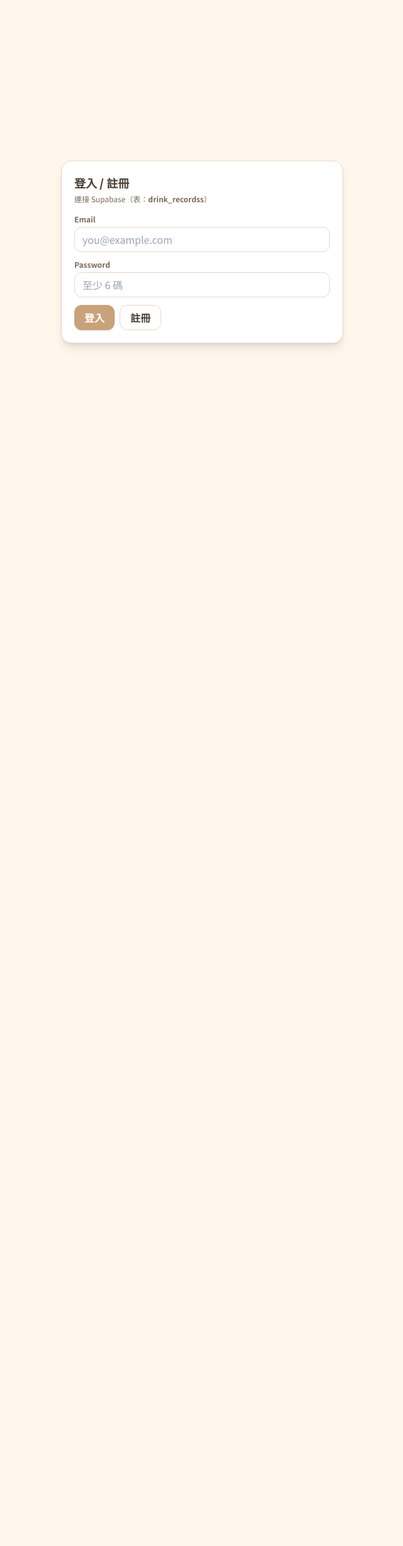
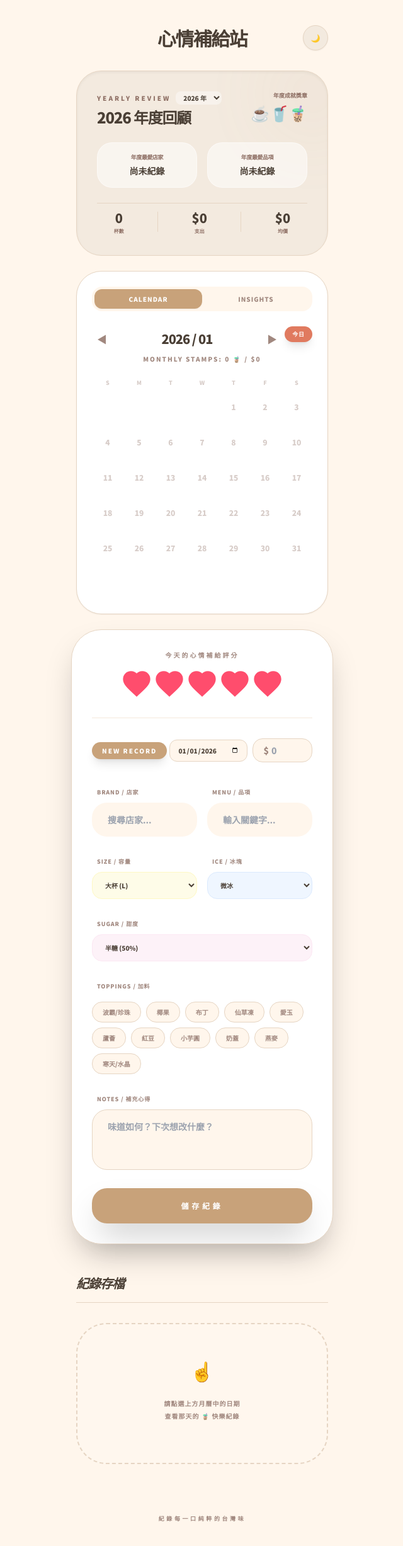
Before and after one commit to YWruirui36/Drinkmore3.0, a React (Vite) app: page / in a window 1280 px wide. Shown: the top 2454 px of the page at 63% size, without its empty margins (319-959 px from the left). Before the commit the page ends 800 px from the top, so only its background shows below. Built offline with nearby package versions, Linux system fonts and the light colour scheme; no server answers.

Commit message:
Add files via upload

```diff
--- a/App.tsx
+++ b/App.tsx
@@ -1,317 +1,155 @@
 
-import React, { useEffect, useMemo, useState } from "react";
-import { createClient } from "@supabase/supabase-js";
+import React, { useState, useEffect, useMemo } from 'react';
+import DrinkForm from './DrinkForm';
+import HistoryList from './HistoryList';
+import Dashboard from './Dashboard';
+import { DrinkRecord } from './types';
 
-import Dashboard from "./Dashboard";
-import DrinkForm from "./DrinkForm";
-import HistoryList from "./HistoryList";
-import { DrinkRecord } from "./types";
+const App: React.FC = () => {
+  const [records, setRecords] = useState<DrinkRecord[]>([]);
+  const [isDarkMode, setIsDarkMode] = useState(false);
+  const [filterDate, setFilterDate] = useState<Date | null>(null);
+  const [editingRecord, setEditingRecord] = useState<DrinkRecord | null>(null);
 
-/**
- * ✅ 你目前 Supabase 表名是 drink_recordss（多一個 s）
- * 如果你之後改回 drink_records，記得把這裡一起改掉
- */
-const TABLE_NAME = "drink_recordss";
+  useEffect(() => {
+    const savedRecords = localStorage.getItem('tai_tea_records');
+    if (savedRecords) {
+      try {
+        setRecords(JSON.parse(savedRecords));
+      } catch (e) {
+        console.error("Failed to parse saved records");
+      }
+    }
+    const savedTheme = localStorage.getItem('theme');
+    if (savedTheme === 'dark' || (!savedTheme && window.matchMedia('(prefers-color-scheme: dark)').matches)) {
+      setIsDarkMode(true);
+    }
+  }, []);
 
-/**
- * 兼容 Vite / 非 Vite 的 env 讀法
- */
-function getEnv(key: string) {
-  // Vite
-  // @ts-ignore
-  const v = typeof import.meta !== "undefined" ? import.meta.env?.[key] : undefined;
-  // CRA / Node
-  // @ts-ignore
-  const p = typeof process !== "undefined" ? process.env?.[key] : undefined;
-  return (v ?? p) as string | undefined;
+  useEffect(() => {
+    localStorage.setItem('tai_tea_records', JSON.stringify(records));
+  }, [records]);
+
+  useEffect(() => {
+    if (isDarkMode) {
+      document.documentElement.classList.add('dark');
+      localStorage.setItem('theme', 'dark');
+    } else {
+      document.documentElement.classList.remove('dark');
+      localStorage.setItem('theme', 'light');
     }
+  }, [isDarkMode]);
 
-const supabaseUrl = getEnv("VITE_SUPABASE_URL");
-const supabaseAnonKey = getEnv("VITE_SUPABASE_ANON_KEY");
-
-if (!supabaseUrl || !supabaseAnonKey) {
-  // 這個錯誤會出現在 Console，讓你第一時間知道 env 沒讀到
-  // 但不會讓整個 app 直接 crash，避免你在部署時看不到畫面
-  console.error(
-    "[Supabase] Missing env. Please set VITE_SUPABASE_URL and VITE_SUPABASE_ANON_KEY in .env/.env.local and restart dev server."
-  );
-}
-
-const supabase = createClient(supabaseUrl || "", supabaseAnonKey || "");
-
-type DbRow = {
-  id: string;
-  user_id: string;
-  brand: string;
-  itemName: string;
-  moodScore: number;
-  price: number;
-  timestamp: string; // timestamptz
+  const addRecord = (record: DrinkRecord) => {
+    setRecords(prev => [record, ...prev]);
   };
 
-export default function App() {
-  // Auth UI
-  const [email, setEmail] = useState("");
-  const [password, setPassword] = useState("");
-  const [authMsg, setAuthMsg] = useState<string>("");
-
-  // Session
-  const [userEmail, setUserEmail] = useState<string | null>(null);
-  const [userId, setUserId] = useState<string | null>(null);
-
-  // Data
-  const [records, setRecords] = useState<DrinkRecord[]>([]);
-  const [loading, setLoading] = useState<boolean>(false);
-  const [errorMsg, setErrorMsg] = useState<string>("");
-
-  const totalSpent = useMemo(() => records.reduce((sum, r: any) => sum + (Number(r.price) || 0), 0), [records]);
-
-  // 1) 讀取登入狀態 + 監聽登入/登出
-  useEffect(() => {
-    let mounted = true;
-
-    async function initSession() {
-      const { data, error } = await supabase.auth.getSession();
-      if (!mounted) return;
-
-      if (error) {
-        setErrorMsg(error.message);
-        return;
-      }
-
-      const session = data.session;
-      setUserEmail(session?.user?.email ?? null);
-      setUserId(session?.user?.id ?? null);
-    }
-
-    initSession();
-
-    const { data: sub } = supabase.auth.onAuthStateChange((_event, session) => {
-      setUserEmail(session?.user?.email ?? null);
-      setUserId(session?.user?.id ?? null);
-
-      // 登出就清掉畫面資料
-      if (!session) setRecords([]);
-    });
-
-    return () => {
-      mounted = false;
-      sub.subscription.unsubscribe();
-    };
-  }, []);
-
-  // 2) 登入成功後，抓資料
-  useEffect(() => {
-    if (!userId) return;
-    void refreshRecords();
-    // eslint-disable-next-line react-hooks/exhaustive-deps
-  }, [userId]);
-
-  async function refreshRecords() {
-    setLoading(true);
-    setErrorMsg("");
-
-    try {
-      const { data, error } = await supabase
-        .from(TABLE_NAME)
-        .select("*")
-        .order("timestamp", { ascending: false });
-
-      if (error) throw error;
-
-      const rows = (data ?? []) as DbRow[];
-      setRecords(rows as unknown as DrinkRecord[]);
-    } catch (e: any) {
-      setErrorMsg(e?.message ?? "讀取資料失敗");
-    } finally {
-      setLoading(false);
-    }
-  }
-
-  // --- Auth actions ---
-  async function signIn() {
-    setAuthMsg("");
-    setErrorMsg("");
-
-    try {
-      const { error } = await supabase.auth.signInWithPassword({ email, password });
-      if (error) throw error;
-      setAuthMsg("登入成功！");
-    } catch (e: any) {
-      setAuthMsg(e?.message ?? "登入失敗");
-    }
-  }
-
-  async function signUp() {
-    setAuthMsg("");
-    setErrorMsg("");
-
-    try {
-      const { error } = await supabase.auth.signUp({ email, password });
-      if (error) throw error;
-      setAuthMsg("註冊成功！若你有開啟 Email 驗證，請到信箱完成驗證後再登入。");
-    } catch (e: any) {
-      setAuthMsg(e?.message ?? "註冊失敗");
-    }
-  }
-
-  async function signOut() {
-    setAuthMsg("");
-    setErrorMsg("");
-
-    const { error } = await supabase.auth.signOut();
-    if (error) setErrorMsg(error.message);
-  }
-
-  // --- Data actions ---
-  /**
-   * ✅ 這裡假設 DrinkForm onAdd 會傳回一個 DrinkRecord
-   * 並且包含 brand / itemName / moodScore / price / timestamp
-   */
-  async function addRecordHandler(record: DrinkRecord) {
-    setErrorMsg("");
-
-    try {
-      const { data: u } = await supabase.auth.getUser();
-      const uid = u.user?.id;
-      if (!uid) throw new Error("尚未登入");
-
-      const payload: Omit<DbRow, "id"> = {
-        user_id: uid,
-        // @ts-ignore
-        brand: (record as any).brand ?? "",
-        // @ts-ignore
-        itemName: (record as any).itemName ?? "",
-        // @ts-ignore
-        moodScore: Number((record as any).moodScore ?? 0),
-        // @ts-ignore
-        price: Number((record as any).price ?? 0),
-        // @ts-ignore
-        timestamp: (record as any).timestamp
-          ? new Date((record as any).timestamp).toISOString()
-          : new Date().toISOString(),
+  const updateRecord = (updatedRecord: DrinkRecord) => {
+    setRecords(prev => prev.map(r => r.id === updatedRecord.id ? updatedRecord : r));
+    setEditingRecord(null);
   };
 
-      const { error } = await supabase.from(TABLE_NAME).insert(payload);
-      if (error) throw error;
+  const deleteRecord = (id: string) => {
+    if (window.confirm('確定要刪除這筆紀錄嗎？')) {
+      setRecords(prev => prev.filter(r => r.id !== id));
+      if (editingRecord?.id === id) setEditingRecord(null);
+    }
+  };
 
-      await refreshRecords();
-    } catch (e: any) {
-      setErrorMsg(e?.message ?? "新增失敗");
-    }
-  }
+  const startEditing = (record: DrinkRecord) => {
+    setEditingRecord(record);
+  };
 
-  async function deleteRecordHandler(id: string) {
-    if (!window.confirm("確定要刪除這筆紀錄嗎？")) return;
-    setErrorMsg("");
+  const cancelEditing = () => {
+    setEditingRecord(null);
+  };
 
-    try {
-      const { error } = await supabase.from(TABLE_NAME).delete().eq("id", id);
-      if (error) throw error;
+  // 過濾邏輯：只有點選日期才顯示紀錄
+  const filteredRecords = useMemo(() => {
+    if (!filterDate) return [];
 
-      setRecords((prev) => prev.filter((r: any) => (r as any).id !== id));
-    } catch (e: any) {
-      setErrorMsg(e?.message ?? "刪除失敗");
-    }
-  }
+    return records.filter(r => {
+      const d = new Date(r.timestamp);
+      return d.getFullYear() === filterDate.getFullYear() &&
+             d.getMonth() === filterDate.getMonth() &&
+             d.getDate() === filterDate.getDate();
+    });
+  }, [records, filterDate]);
 
-  // --- UI ---
-  if (!userEmail) {
   return (
-      <div className="min-h-screen flex items-center justify-center bg-[#FFF6EC] p-4">
-        <div className="w-full max-w-md bg-white rounded-2xl shadow-lg border border-[#E6D8C8] p-5">
-          <div className="text-lg font-black text-[#4A3F35]">登入 / 註冊</div>
-          <div className="text-xs mt-1 text-[#7A6B5E]">
-            連接 Supabase（表：<span className="font-bold">{TABLE_NAME}</span>）
+    <div className={`min-h-screen transition-all duration-500 pb-20 ${isDarkMode ? 'dark bg-[#2D241E]' : 'bg-[#FFF6EC]'}`}>
+      <div className="max-w-md mx-auto px-6 pt-10 pb-6 text-center">
+        <div className="flex justify-between items-center mb-8">
+           <div className="w-10 h-10"></div>
+           <h1 className="text-3xl font-black text-[#4A3F35] dark:text-[#E6D5C3] tracking-tighter">
+             心情補給站
+           </h1>
+           <button
+             onClick={() => setIsDarkMode(!isDarkMode)}
+             className="w-10 h-10 rounded-full bg-[#F3EADF] dark:bg-[#3D342E] flex items-center justify-center text-[#4A3F35] dark:text-[#E6D5C3] border border-[#E6D5C3] dark:border-[#4A3F35] shadow-sm"
+           >
+             <span className="text-xs font-bold">{isDarkMode ? '☀️' : '🌙'}</span>
+           </button>
         </div>
 
-          <div className="mt-4 space-y-3">
-            <div>
-              <div className="text-xs font-bold text-[#7A6B5E] mb-1">Email</div>
-              <input
-                className="w-full h-10 rounded-xl border border-[#E6D8C8] px-3 outline-none"
-                value={email}
-                onChange={(e) => setEmail(e.target.value)}
-                placeholder="you@example.com"
+        <Dashboard
+          records={records}
+          isDarkMode={isDarkMode}
+          onSelectDate={setFilterDate}
+          selectedDate={filterDate}
         />
       </div>
 
-            <div>
-              <div className="text-xs font-bold text-[#7A6B5E] mb-1">Password</div>
-              <input
-                className="w-full h-10 rounded-xl border border-[#E6D8C8] px-3 outline-none"
-                value={password}
-                onChange={(e) => setPassword(e.target.value)}
-                type="password"
-                placeholder="至少 6 碼"
+      <main className="max-w-md mx-auto px-4">
+        <DrinkForm
+          onAdd={addRecord}
+          onUpdate={updateRecord}
+          editingRecord={editingRecord}
+          onCancelEdit={cancelEditing}
+          isDarkMode={isDarkMode}
         />
+
+        <div className="mt-12 px-2">
+          <div className="flex items-center justify-between mb-8 border-b border-[#E6D5C3] dark:border-[#4A3F35] pb-4">
+            <h2 className="text-xl font-black text-[#4A3F35] dark:text-[#E6D5C3] italic uppercase tracking-tighter">
+              {filterDate ? `${filterDate.getMonth() + 1}/${filterDate.getDate()} 紀錄明細` : '紀錄存檔'}
+            </h2>
+            {filterDate && (
+              <button
+                onClick={() => setFilterDate(null)}
+                className="text-[10px] font-black text-[#E07A5F] uppercase tracking-widest hover:underline"
+              >
+                收起清單 ×
+              </button>
+            )}
           </div>
 
-            <div className="flex gap-2">
-              <button
-                className="h-10 px-4 rounded-xl text-white font-extrabold bg-[#C8A27A] shadow"
-                onClick={signIn}
-              >
-                登入
-              </button>
-              <button className="h-10 px-4 rounded-xl font-extrabold border border-[#E6D8C8]" onClick={signUp}>
-                註冊
-              </button>
+          {/* 紀錄列表區塊 */}
+          {filterDate ? (
+            <HistoryList
+              records={filteredRecords}
+              onDelete={deleteRecord}
+              onEdit={startEditing}
+            />
+          ) : (
+            <div className="text-center py-16 border-2 border-dashed border-[#E6D5C3] dark:border-[#4A3F35] rounded-[3rem] bg-white/10 group hover:bg-white/20 transition-all cursor-default">
+              <span className="text-3xl block mb-4 animate-bounce">☝️</span>
+              <p className="text-[10px] font-black text-[#A1887F] uppercase tracking-widest leading-loose">
+                請點選上方月曆中的日期<br/>
+                查看那天的 🧋 快樂紀錄
+              </p>
             </div>
+          )}
+        </div>
+      </main>
 
-            {authMsg ? <div className="text-xs font-bold text-[#E07A5F]">{authMsg}</div> : null}
-            {errorMsg ? <div className="text-xs font-bold text-red-600">{errorMsg}</div> : null}
-
-            {!supabaseUrl || !supabaseAnonKey ? (
-              <div className="text-[11px] text-red-600 font-bold">
-                目前讀不到環境變數：請確認 .env.local 有設定 VITE_SUPABASE_URL / VITE_SUPABASE_ANON_KEY，並重開 npm run
-                dev
-              </div>
-            ) : null}
-          </div>
-        </div>
+      <footer className="max-w-md mx-auto px-6 mt-20 text-center">
+        <p className="text-[9px] font-black text-[#A1887F] uppercase tracking-[0.4em]">
+          紀錄每一口純粹的台灣味
+        </p>
+      </footer>
     </div>
   );
-  }
+};
 
-  return (
-    <div className="min-h-screen bg-[#FFF6EC] text-[#4A3F35]">
-      <div className="max-w-5xl mx-auto p-4">
-        <div className="flex items-start justify-between gap-3">
-          <div>
-            <div className="text-xl font-black">Drink Tracker</div>
-            <div className="text-xs text-[#7A6B5E] mt-1">
-              已登入：<span className="font-bold">{userEmail}</span> · 總花費：{" "}
-              <span className="font-bold">${totalSpent}</span>
-            </div>
-          </div>
-
-          <div className="flex gap-2">
-            <button className="h-9 px-3 rounded-xl border border-[#E6D8C8] font-extrabold" onClick={refreshRecords}>
-              重新整理
-            </button>
-            <button className="h-9 px-3 rounded-xl bg-white rounded-xl border border-[#E6D8C8] font-extrabold" onClick={signOut}>
-              登出
-            </button>
-          </div>
-        </div>
-
-        {errorMsg ? <div className="mt-3 text-sm font-bold text-red-600">{errorMsg}</div> : null}
-        {loading ? <div className="mt-3 text-sm font-bold text-[#7A6B5E]">載入中…</div> : null}
-
-        {/* 你的既有元件：Dashboard / DrinkForm / HistoryList */}
-        <div className="mt-4">
-          <Dashboard records={records} />
-        </div>
-
-        <div className="mt-4">
-          <DrinkForm onAdd={addRecordHandler as any} />
-        </div>
-
-        <div className="mt-4">
-          <HistoryList records={records} onDelete={deleteRecordHandler as any} />
-        </div>
-      </div>
-    </div>
-  );
-}
+export default App;
--- a/DrinkForm.tsx
+++ b/DrinkForm.tsx
@@ -236,7 +236,7 @@ const DrinkForm: React.FC<DrinkFormProps> = ({ onAdd, onUpdate, editingRecord, o
           <label className="text-[9px] font-black text-[#A1887F] uppercase tracking-widest px-2">TOPPINGS / 加料</label>
           <div className="flex flex-wrap gap-2">
             {COMMON_TOPPINGS.map(topping => (
-              <button key={topping} type="button" onClick={() => toggleTopping(topping)} className={`px-4 py-2 rounded-2xl text-[10px] font-black transition-all ${selectedToppings.includes(topping) ? 'bg-[#4A3F35] text-white' : 'bg-[#FFF6EC] dark:bg-[#2D241E] text-[#A1887F] border border-[#E6D5C3] dark:border-[#4A3F35]'}`}>
+              <button key={topping} type="button" onClick={() => toggleTopping(topping)} className={`px-4 py-2 rounded-2xl text-[10px] font-black transition-all ${selectedToppings.includes(topping) ? 'bg-[#4A3F35] text-white shadow-md' : 'bg-[#FFF6EC] dark:bg-[#2D241E] text-[#A1887F] border border-[#E6D5C3] dark:border-[#4A3F35]'}`}>
                 {topping}
               </button>
             ))}
@@ -244,12 +244,12 @@ const DrinkForm: React.FC<DrinkFormProps> = ({ onAdd, onUpdate, editingRecord, o
         </div>
 
         <div className="space-y-2">
-           <label className="text-[9px] font-black text-[#A1887F] uppercase tracking-widest px-2">NOTES / 心得</label>
-           <textarea value={notes} onChange={e => setNotes(e.target.value)} className="w-full bg-[#FFF6EC] dark:bg-[#2D241E] px-6 py-4 rounded-3xl text-sm font-bold text-[#4A3F35] dark:text-[#E6D5C3] outline-none h-24 resize-none border border-[#E6D5C3] dark:border-[#4A3F35]" />
+           <label className="text-[9px] font-black text-[#A1887F] uppercase tracking-widest px-2">NOTES / 補充心得</label>
+           <textarea value={notes} onChange={e => setNotes(e.target.value)} placeholder="味道如何？下次想改什麼？" className="w-full bg-[#FFF6EC] dark:bg-[#2D241E] px-6 py-4 rounded-3xl text-sm font-bold text-[#4A3F35] dark:text-[#E6D5C3] outline-none h-24 resize-none border border-[#E6D5C3] dark:border-[#4A3F35] focus:border-[#C8A27A]" />
         </div>
 
-        <button type="submit" className={`w-full py-5 mt-4 rounded-3xl font-black text-xs tracking-[0.4em] uppercase shadow-2xl transition-all ${editingRecord ? 'bg-[#E07A5F] text-white' : 'bg-[#C8A27A] text-white'}`}>
-          {editingRecord ? '更新快樂' : '儲存快樂'}
+        <button type="submit" className={`w-full py-5 mt-4 rounded-3xl font-black text-xs tracking-[0.4em] uppercase shadow-2xl transition-all ${editingRecord ? 'bg-[#E07A5F] text-white' : 'bg-[#C8A27A] text-white hover:bg-[#B68D64]'}`}>
+          {editingRecord ? '更新紀錄' : '儲存紀錄'}
         </button>
       </form>
     </div>
--- a/types.ts
+++ b/types.ts
@@ -39,6 +39,6 @@ export interface DrinkRecord {
   moodScore: number;
   price: number;
   notes?: string;
-  // Added estimatedCalories property to fix TypeScript errors in components accessing this field
+  // AI estimated calories for the drink record
   estimatedCalories?: number;
 }
```
Also changed, not shown: HistoryList.tsx (+13 -13 lines). Lines whose indentation alone changed are shown as unchanged.
